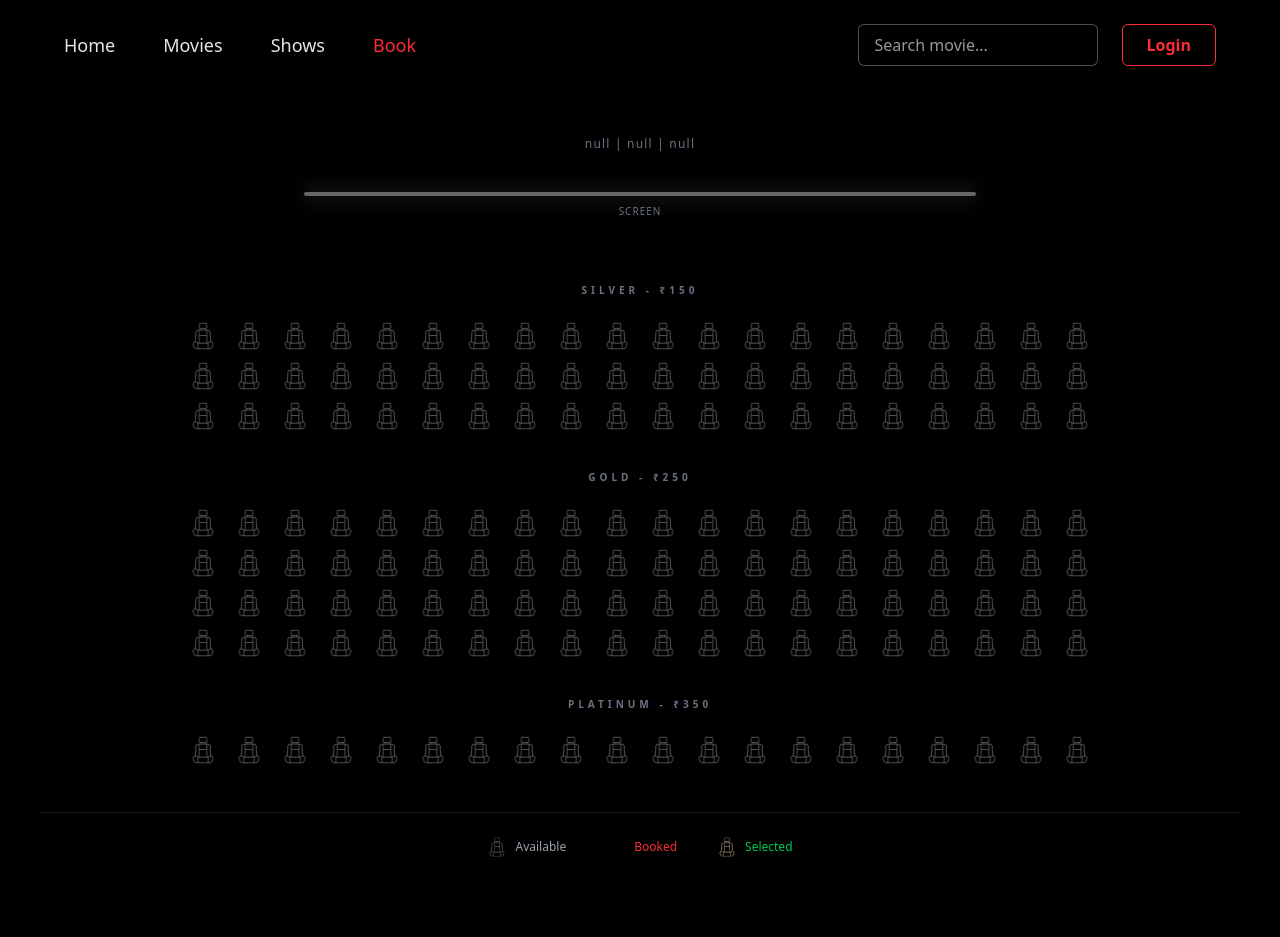
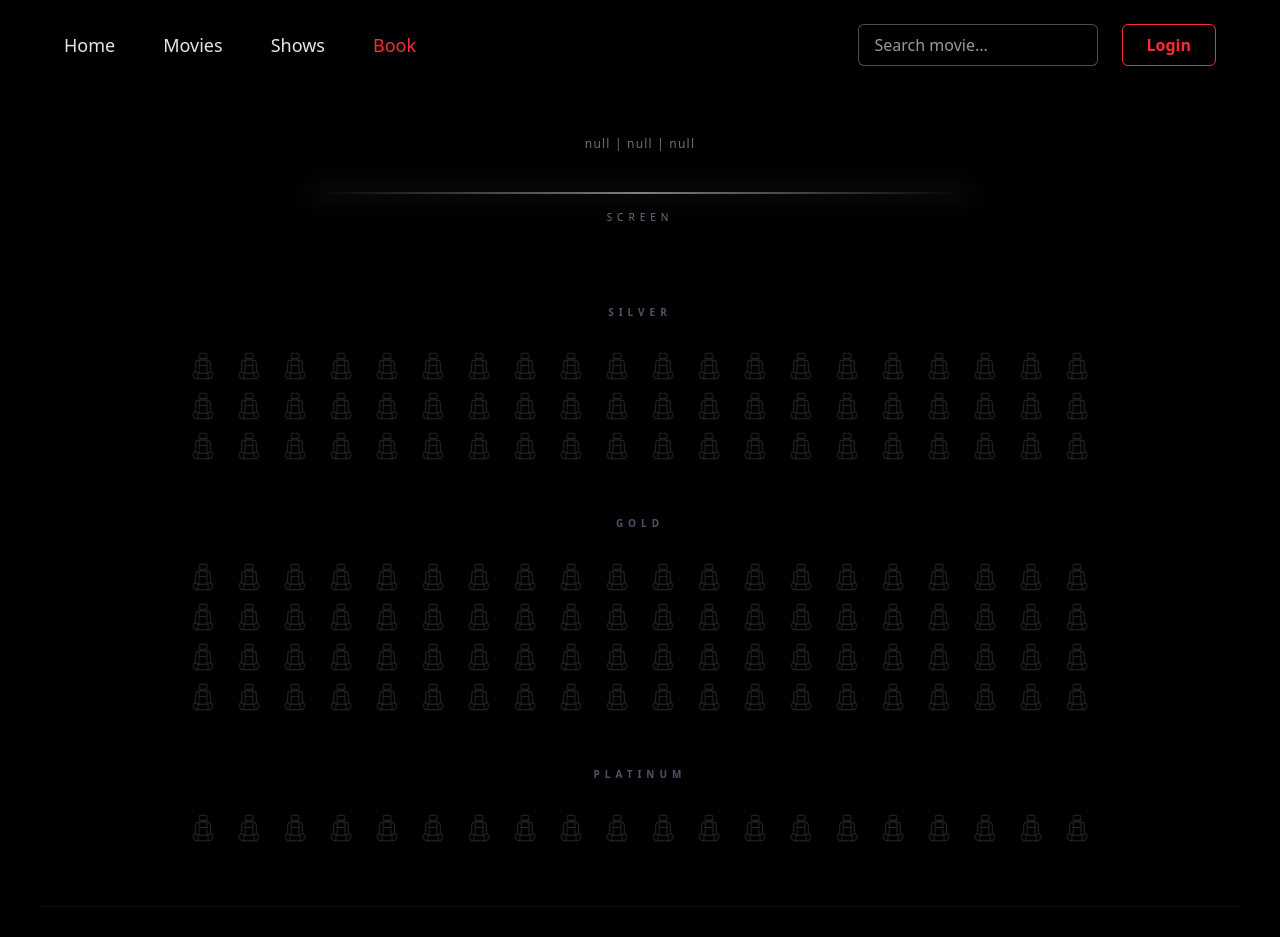
Before and after one commit to manishbisht12/Movie-ticket, a Next.js app: page /seats in a window 1280 px wide. Shown: the top 937 px of the page. Built offline with nearby package versions, Linux system fonts and the light colour scheme; a web font is replaced by a local one.

Commit message:
working  with pdfkit

```diff
--- a/app/seats/page.jsx
+++ b/app/seats/page.jsx
@@ -1,11 +1,240 @@
+// "use client";
+// import Navbar from "@/components/Navbar";
+// import Footer from "@/components/Footer";
+// import { useState, useEffect } from "react";
+// import { useSearchParams, useRouter } from "next/navigation";
+// import axios from "axios";
+
+// export default function SeatsPage() {
+//   const router = useRouter();
+//   const searchParams = useSearchParams();
+//   const movie = searchParams.get("movie");
+//   const theater = searchParams.get("theater");
+//   const time = searchParams.get("time");
+//   const date = searchParams.get("date");
+//   const showTimeKey = `${date} | ${time} | ${theater}`;
+
+//   const [selectedSeats, setSelectedSeats] = useState([]);
+//   const [bookedSeats, setBookedSeats] = useState([]);
+//   const [loading, setLoading] = useState(false);
+
+//   // 1. Fetch Booked Seats from DB
+//   useEffect(() => {
+//     const fetchBooked = async () => {
+//       try {
+//         const { data } = await axios.get(`http://localhost:5000/api/bookings/booked-seats`, {
+//           params: { movie, showTime: showTimeKey }
+//         });
+//         if (data.success) setBookedSeats(data.bookedSeats);
+//       } catch (err) {
+//         console.error("Fetch Error:", err);
+//       }
+//     };
+//     if (movie) fetchBooked();
+//   }, [movie, showTimeKey]);
+
+//   // Pricing & Calculations
+//   const pricing = { silver: 150, gold: 250, platinum: 350 };
+//   const totalPrice = selectedSeats.reduce((acc, seatId) => acc + pricing[seatId.split("-")[0]], 0);
+
+//   // 2. Handle Payment & Booking
+//   const handlePayment = async () => {
+//     try {
+//       setLoading(true);
+//       // Step A: Create Order on Backend
+//       const { data: orderData } = await axios.post("http://localhost:5000/api/payment/checkout", {
+//         amount: totalPrice
+//       });
+
+//       const options = {
+//         key: "rzp_test_S2ynz8v3J36ueP", // Your Test Key ID
+//         amount: orderData.order.amount,
+//         currency: "INR",
+//         name: "Movie Magic",
+//         description: `Booking for ${movie}`,
+//         order_id: orderData.order.id,
+//         handler: async function (response) {
+//           // Step B: Save Booking to DB on Success
+//           try {
+//             const res = await axios.post("http://localhost:5000/api/bookings/new", {
+//               movie: movie,
+//               seats: selectedSeats,
+//               showTime: showTimeKey,
+//               totalPrice,
+//               paymentId: response.razorpay_payment_id
+//             }, { withCredentials: true });
+
+//             if (res.data.success) {
+//               alert("Seats Booked Successfully!");
+//               setBookedSeats([...bookedSeats, ...selectedSeats]);
+//               setSelectedSeats([]);
+//               router.refresh();
+//             }
+//           } catch (err) {
+//             alert("Payment done but DB update failed. Contact Admin.");
+//           }
+//         },
+//         theme: { color: "#dc2626" },
+//       };
+
+//       const rzp = new window.Razorpay(options);
+//       rzp.open();
+//     } catch (error) {
+//       console.error("Order Failed:", error.response?.data);
+//       alert("Razorpay Order Failed. Check backend terminal for errors.");
+//     } finally {
+//       setLoading(false);
+//     }
+//   };
+
+//   const handleSeatClick = (seatId) => {
+//     if (bookedSeats.includes(seatId)) return; // Prevent click on Red seats
+//     setSelectedSeats((prev) =>
+//       prev.includes(seatId) ? prev.filter((id) => id !== seatId) : [...prev, seatId]
+//     );
+//   };
+
+//   return (
+//     <div className="min-h-screen bg-black text-white flex flex-col">
+//       <Navbar />
+//       <div className="flex-grow px-5 md:px-10 pt-32 pb-4">
+//         <h1 className="text-3xl font-bold mb-2 text-center uppercase tracking-widest">{movie}</h1>
+//         <p className="text-center text-gray-500 mb-10 text-xs tracking-widest">{showTimeKey}</p>
+
+//         {/* SCREEN SECTION */}
+//         <div className="mb-16 flex flex-col items-center">
+//           <div className="w-full max-w-2xl h-1 bg-white/40 shadow-[0_0_20px_rgba(255,255,255,0.3)] rounded-full"></div>
+//           <p className="text-[10px] text-gray-500 mt-2 tracking-widest uppercase text-center">Screen</p>
+//         </div>
+
+//         {/* SEAT SECTIONS */}
+//         <div className="flex flex-col gap-10">
+//           <Section title={`Silver - ₹${pricing.silver}`}>
+//             <SeatGrid seats={60} sectionId="silver" selected={selectedSeats} booked={bookedSeats} onClick={handleSeatClick} />
+//           </Section>
+//           <Section title={`Gold - ₹${pricing.gold}`}>
+//             <SeatGrid seats={80} sectionId="gold" selected={selectedSeats} booked={bookedSeats} onClick={handleSeatClick} />
+//           </Section>
+//           <Section title={`Platinum - ₹${pricing.platinum}`}>
+//             <SeatGrid seats={20} sectionId="platinum" selected={selectedSeats} booked={bookedSeats} onClick={handleSeatClick} />
+//           </Section>
+//         </div>
+
+//         {/* LEGEND */}
+//         <div className="flex justify-center gap-10 mt-12 border-t border-white/10 pt-6">
+//           <LegendItem src="/images/seat.png" label="Available" style="brightness-0 invert opacity-40" />
+//           <LegendItem src="/images/seat.png" label="Booked" style="brightness-0 sepia(1) saturate-[100] hue-rotate-[320deg]" textStyle="text-red-500" />
+//           <LegendItem src="/images/seat.png" label="Selected" style="brightness-0 invert-[0.5] sepia-[1] hue-rotate-[70deg] saturate-[10]" textStyle="text-green-500" />
+//         </div>
+
+//         {/* PROCEED PANEL */}
+//         {selectedSeats.length > 0 && (
+//           <div className="mt-8 max-w-md mx-auto bg-neutral-900 p-6 rounded-2xl border border-white/10 shadow-2xl flex flex-col items-center">
+//             <div className="flex justify-between w-full mb-6 border-b border-white/5 pb-4">
+//               <div className="flex flex-col">
+//                 <span className="text-gray-500 text-[10px] uppercase tracking-widest">Selected</span>
+//                 <span className="text-lg font-bold">{selectedSeats.length} Seats</span>
+//               </div>
+//               <div className="flex flex-col text-right">
+//                 <span className="text-gray-400 text-[10px] uppercase tracking-widest">Total</span>
+//                 <span className="text-2xl font-black text-green-500">₹{totalPrice}</span>
+//               </div>
+//             </div>
+//             <button
+//               onClick={handlePayment}
+//               disabled={loading}
+//               className="w-full py-4 bg-red-600 hover:bg-red-700 text-white font-black rounded-xl uppercase tracking-widest transition-all active:scale-95 disabled:opacity-50"
+//             >
+//               {loading ? "Please Wait..." : `Pay ₹${totalPrice} & Book`}
+//             </button>
+//           </div>
+//         )}
+//       </div>
+//       <Footer />
+//     </div>
+//   );
+// }
+
+// /* --- HELPER COMPONENTS --- */
+
+// function Section({ title, children }) {
+//   return (
+//     <div className="text-center">
+//       <h2 className="text-gray-500 text-[10px] uppercase tracking-[0.4em] mb-6 font-semibold">{title}</h2>
+//       {children}
+//     </div>
+//   );
+// }
+
+// function LegendItem({ src, label, style, textStyle = "text-gray-400" }) {
+//   return (
+//     <div className="flex items-center gap-2">
+//       <img src={src} className={`w-5 ${style}`} alt={label} />
+//       <span className={`text-xs ${textStyle}`}>{label}</span>
+//     </div>
+//   );
+// }
+
+// function SeatGrid({ seats, sectionId, selected, booked, onClick }) {
+//   return (
+//     <div className="grid justify-center gap-x-4 gap-y-3 mx-auto" style={{ gridTemplateColumns: "repeat(20, minmax(0, 30px))", maxWidth: "fit-content" }}>
+//       {Array.from({ length: seats }).map((_, index) => {
+//         const id = `${sectionId}-${index}`;
+//         const isSelected = selected.includes(id);
+//         const isBooked = booked.includes(id);
+
+//         return (
+//           <div key={id} className="flex justify-center">
+//            <img
+//   src="/images/seat.png"
+//   alt="seat"
+//   onClick={() => !isBooked && onClick(id)}
+//   className={`w-6 sm:w-7 transition-all duration-300 ${
+//     isBooked ? "cursor-not-allowed opacity-100" : "cursor-pointer hover:scale-110"
+//   }`}
+//   style={{
+//     filter: isBooked
+//       ? "brightness(0) saturate(100%) invert(20%) sepia(90%) saturate(5000%) hue-rotate(0deg) brightness(100%) contrast(100%)"
+//       : isSelected
+//       ? "invert(55%) sepia(93%) saturate(415%) hue-rotate(78deg) brightness(98%) contrast(91%)" // Green
+//       : "brightness(0) invert(1) opacity(0.4)", // Available (Grey/White)
+//   }}
+// />
+//           </div>
+//         );
+//       })}
+//     </div>
+//   );
+
+// }
+
+
+
+
+
+
+
 "use client";
 import Navbar from "@/components/Navbar";
 import Footer from "@/components/Footer";
-import { useState, useEffect } from "react";
+import { useState, useEffect, Suspense } from "react";
 import { useSearchParams, useRouter } from "next/navigation";
 import axios from "axios";
+import { toast, ToastContainer } from "react-toastify";
+import "react-toastify/dist/ReactToastify.css";
+
+// --- GLOBAL AXIOS CONFIG ---
+axios.defaults.withCredentials = true;
 
 export default function SeatsPage() {
+  return (
+    <Suspense fallback={<div className="min-h-screen bg-black flex items-center justify-center text-white">Loading...</div>}>
+      <SeatsContent />
+    </Suspense>
+  );
+}
+
+function SeatsContent() {
   const router = useRouter();
   const searchParams = useSearchParams();
   const movie = searchParams.get("movie");
@@ -18,8 +247,13 @@ export default function SeatsPage() {
   const [bookedSeats, setBookedSeats] = useState([]);
   const [loading, setLoading] = useState(false);
 
-  // 1. Fetch Booked Seats from DB
+  // 1. Razorpay Script Load & Initial Data Fetch
   useEffect(() => {
+    const script = document.createElement("script");
+    script.src = "https://checkout.razorpay.com/v1/checkout.js";
+    script.async = true;
+    document.body.appendChild(script);
+
     const fetchBooked = async () => {
       try {
         const { data } = await axios.get(`http://localhost:5000/api/bookings/booked-seats`, {
@@ -33,45 +267,49 @@ export default function SeatsPage() {
     if (movie) fetchBooked();
   }, [movie, showTimeKey]);
 
-  // Pricing & Calculations
   const pricing = { silver: 150, gold: 250, platinum: 350 };
-  const totalPrice = selectedSeats.reduce((acc, seatId) => acc + pricing[seatId.split("-")[0]], 0);
+  const totalPrice = selectedSeats.reduce((acc, seatId) => acc + (pricing[seatId.split("-")[0]] || 0), 0);
 
-  // 2. Handle Payment & Booking
+  // 2. Handle Payment logic
   const handlePayment = async () => {
     try {
       setLoading(true);
-      // Step A: Create Order on Backend
+
       const { data: orderData } = await axios.post("http://localhost:5000/api/payment/checkout", {
         amount: totalPrice
       });
 
       const options = {
-        key: "rzp_test_S2ynz8v3J36ueP", // Your Test Key ID
+        key: "rzp_test_S2ynz8v3J36ueP",
         amount: orderData.order.amount,
         currency: "INR",
         name: "Movie Magic",
-        description: `Booking for ${movie}`,
         order_id: orderData.order.id,
        handler: async function (response) {
-          // Step B: Save Booking to DB on Success
   try {
     const res = await axios.post("http://localhost:5000/api/bookings/new", {
-              movie: movie,
+      movie,
       seats: selectedSeats,
       showTime: showTimeKey,
       totalPrice,
       paymentId: response.razorpay_payment_id
-            }, { withCredentials: true });
+    });
 
     if (res.data.success) {
-              alert("Seats Booked Successfully!");
+      // 1. Alert user that email is sent
+      toast.success("Payment Successful! Ticket sent to your Email.");
+
+      // 2. UI Reset
       setBookedSeats([...bookedSeats, ...selectedSeats]);
       setSelectedSeats([]);
-              router.refresh();
+
+      // 3. Redirect to home or profile after 3 seconds
+      setTimeout(() => {
+        router.push("/seats");
+      }, 3000);
     }
   } catch (err) {
-            alert("Payment done but DB update failed. Contact Admin.");
+    toast.error(err.response?.data?.message || "Booking Failed");
   }
 },
         theme: { color: "#dc2626" },
@@ -80,15 +318,19 @@ export default function SeatsPage() {
       const rzp = new window.Razorpay(options);
       rzp.open();
     } catch (error) {
-      console.error("Order Failed:", error.response?.data);
-      alert("Razorpay Order Failed. Check backend terminal for errors.");
+      if (error.response?.status === 401) {
+        toast.error("Session Expired. Please Login Again.");
+        setTimeout(() => router.push("/login"), 2000);
+      } else {
+        toast.error("Order initialization failed.");
+      }
     } finally {
       setLoading(false);
     }
   };
 
   const handleSeatClick = (seatId) => {
-    if (bookedSeats.includes(seatId)) return; // Prevent click on Red seats
+    if (bookedSeats.includes(seatId)) return;
     setSelectedSeats((prev) =>
       prev.includes(seatId) ? prev.filter((id) => id !== seatId) : [...prev, seatId]
     );
@@ -96,48 +338,54 @@ export default function SeatsPage() {
 
   return (
     <div className="min-h-screen bg-black text-white flex flex-col">
+      <ToastContainer theme="dark" position="top-center" />
       <Navbar />
-      <div className="flex-grow px-5 md:px-10 pt-32 pb-4">
-        <h1 className="text-3xl font-bold mb-2 text-center uppercase tracking-widest">{movie}</h1>
+
+      <div className="flex-grow px-5 md:px-10 pt-32 pb-10">
+        <h1 className="text-3xl font-bold text-center uppercase mb-2 tracking-[0.3em]">{movie}</h1>
         <p className="text-center text-gray-500 mb-10 text-xs tracking-widest">{showTimeKey}</p>
 
         {/* SCREEN SECTION */}
-        <div className="mb-16 flex flex-col items-center">
-          <div className="w-full max-w-2xl h-1 bg-white/40 shadow-[0_0_20px_rgba(255,255,255,0.3)] rounded-full"></div>
-          <p className="text-[10px] text-gray-500 mt-2 tracking-widest uppercase text-center">Screen</p>
+        <div className="mb-20 flex flex-col items-center">
+          <div className="w-full max-w-2xl h-[2px] bg-gradient-to-r from-transparent via-white/50 to-transparent shadow-[0_0_25px_rgba(255,255,255,0.4)] rounded-full"></div>
+          <p className="text-[10px] text-gray-500 mt-4 tracking-[0.5em] uppercase">Screen</p>
         </div>
 
-        {/* SEAT SECTIONS */}
-        <div className="flex flex-col gap-10">
-          <Section title={`Silver - ₹${pricing.silver}`}>
+        {/* SEAT GRID SECTIONS */}
+        <div className="flex flex-col gap-14">
+           <Section title={"Silver"}>
             <SeatGrid seats={60} sectionId="silver" selected={selectedSeats} booked={bookedSeats} onClick={handleSeatClick} />
           </Section>
-          <Section title={`Gold - ₹${pricing.gold}`}>
+
+
+          <Section title={"Gold"}>
             <SeatGrid seats={80} sectionId="gold" selected={selectedSeats} booked={bookedSeats} onClick={handleSeatClick} />
           </Section>
-          <Section title={`Platinum - ₹${pricing.platinum}`}>
+
+          <Section title={"Platinum"}>
             <SeatGrid seats={20} sectionId="platinum" selected={selectedSeats} booked={bookedSeats} onClick={handleSeatClick} />
           </Section>
         </div>
 
-        {/* LEGEND */}
-        <div className="flex justify-center gap-10 mt-12 border-t border-white/10 pt-6">
-          <LegendItem src="/images/seat.png" label="Available" style="brightness-0 invert opacity-40" />
-          <LegendItem src="/images/seat.png" label="Booked" style="brightness-0 sepia(1) saturate-[100] hue-rotate-[320deg]" textStyle="text-red-500" />
-          <LegendItem src="/images/seat.png" label="Selected" style="brightness-0 invert-[0.5] sepia-[1] hue-rotate-[70deg] saturate-[10]" textStyle="text-green-500" />
+        {/* LEGEND INDICATORS */}
+        <div className="flex justify-center gap-8 mt-16 border-t border-white/5 pt-8">
+          <LegendItem label="Available" style="brightness(0) invert(1) opacity(0.3)" />
+          <LegendItem label="Selected" style="invert(55%) sepia(93%) saturate(415%) hue-rotate(78deg) brightness(98%) contrast(91%)" />
+          <LegendItem label="Booked" style="brightness(0) saturate(100%) invert(20%) sepia(90%) saturate(5000%) hue-rotate(0deg)" />
         </div>
 
         {/* PROCEED PANEL */}
         {selectedSeats.length > 0 && (
-          <div className="mt-8 max-w-md mx-auto bg-neutral-900 p-6 rounded-2xl border border-white/10 shadow-2xl flex flex-col items-center">
-            <div className="flex justify-between w-full mb-6 border-b border-white/5 pb-4">
-              <div className="flex flex-col">
-                <span className="text-gray-500 text-[10px] uppercase tracking-widest">Selected</span>
-                <span className="text-lg font-bold">{selectedSeats.length} Seats</span>
+          <div className="fixed bottom-8 left-1/2 -translate-x-1/2 w-full max-w-md px-4 z-50">
+            <div className="bg-neutral-900/95 backdrop-blur-md p-6 rounded-2xl border border-white/10 shadow-[0_20px_50px_rgba(0,0,0,0.5)]">
+              <div className="flex justify-between items-center mb-6">
+                <div>
+                  <p className="text-gray-400 text-[10px] uppercase tracking-widest">Selected Seats</p>
+                  <p className="text-xl font-bold">{selectedSeats.length} Tickets</p>
                 </div>
-              <div className="flex flex-col text-right">
-                <span className="text-gray-400 text-[10px] uppercase tracking-widest">Total</span>
-                <span className="text-2xl font-black text-green-500">₹{totalPrice}</span>
+                <div className="text-right">
+                  <p className="text-gray-400 text-[10px] uppercase tracking-widest">Payable Amount</p>
+                  <p className="text-3xl font-black text-green-500">₹{totalPrice}</p>
                 </div>
               </div>
               <button
@@ -145,39 +393,42 @@ export default function SeatsPage() {
                 disabled={loading}
                 className="w-full py-4 bg-red-600 hover:bg-red-700 text-white font-black rounded-xl uppercase tracking-widest transition-all active:scale-95 disabled:opacity-50"
               >
-              {loading ? "Please Wait..." : `Pay ₹${totalPrice} & Book`}
+                {loading ? "Processing..." : `Checkout & Pay`}
               </button>
+            </div>
           </div>
         )}
       </div>
+
       <Footer />
     </div>
   );
 }
 
-/* --- HELPER COMPONENTS --- */
+/* --- UI COMPONENTS --- */
 
 function Section({ title, children }) {
   return (
     <div className="text-center">
-      <h2 className="text-gray-500 text-[10px] uppercase tracking-[0.4em] mb-6 font-semibold">{title}</h2>
+      <h2 className="text-gray-600 text-[10px] uppercase tracking-[0.5em] mb-8 font-bold">{title}</h2>
       {children}
     </div>
   );
 }
 
-function LegendItem({ src, label, style, textStyle = "text-gray-400" }) {
+function LegendItem({ label, style }) {
   return (
     <div className="flex items-center gap-2">
-      <img src={src} className={`w-5 ${style}`} alt={label} />
-      <span className={`text-xs ${textStyle}`}>{label}</span>
+      <img src="/images/seat.png" className="w-5" style={{ filter: style }} alt={label} />
+      <span className="text-[10px] uppercase tracking-widest text-gray-500">{label}</span>
     </div>
   );
 }
 
 function SeatGrid({ seats, sectionId, selected, booked, onClick }) {
   return (
-    <div className="grid justify-center gap-x-4 gap-y-3 mx-auto" style={{ gridTemplateColumns: "repeat(20, minmax(0, 30px))", maxWidth: "fit-content" }}>
+    <div className="grid justify-center gap-x-4 gap-y-3 mx-auto"
+         style={{ gridTemplateColumns: "repeat(20, minmax(0, 30px))", maxWidth: "fit-content" }}>
       {Array.from({ length: seats }).map((_, index) => {
         const id = `${sectionId}-${index}`;
         const isSelected = selected.includes(id);
@@ -190,14 +441,14 @@ function SeatGrid({ seats, sectionId, selected, booked, onClick }) {
               alt="seat"
               onClick={() => !isBooked && onClick(id)}
               className={`w-6 sm:w-7 transition-all duration-300 ${
-    isBooked ? "cursor-not-allowed opacity-100" : "cursor-pointer hover:scale-110"
+                isBooked ? "cursor-not-allowed" : "cursor-pointer hover:scale-125"
               }`}
               style={{
                 filter: isBooked
-      ? "brightness(0) saturate(100%) invert(20%) sepia(90%) saturate(5000%) hue-rotate(0deg) brightness(100%) contrast(100%)"
+                  ? "brightness(0) saturate(100%) invert(20%) sepia(90%) saturate(5000%) hue-rotate(0deg)"
                   : isSelected
-      ? "invert(55%) sepia(93%) saturate(415%) hue-rotate(78deg) brightness(98%) contrast(91%)" // Green
-      : "brightness(0) invert(1) opacity(0.4)", // Available (Grey/White)
+                  ? "invert(55%) sepia(93%) saturate(415%) hue-rotate(78deg) brightness(98%) contrast(91%)"
+                  : "brightness(0) invert(1) opacity(0.2)",
               }}
             />
           </div>
```
Lines whose indentation alone changed are shown as unchanged.
